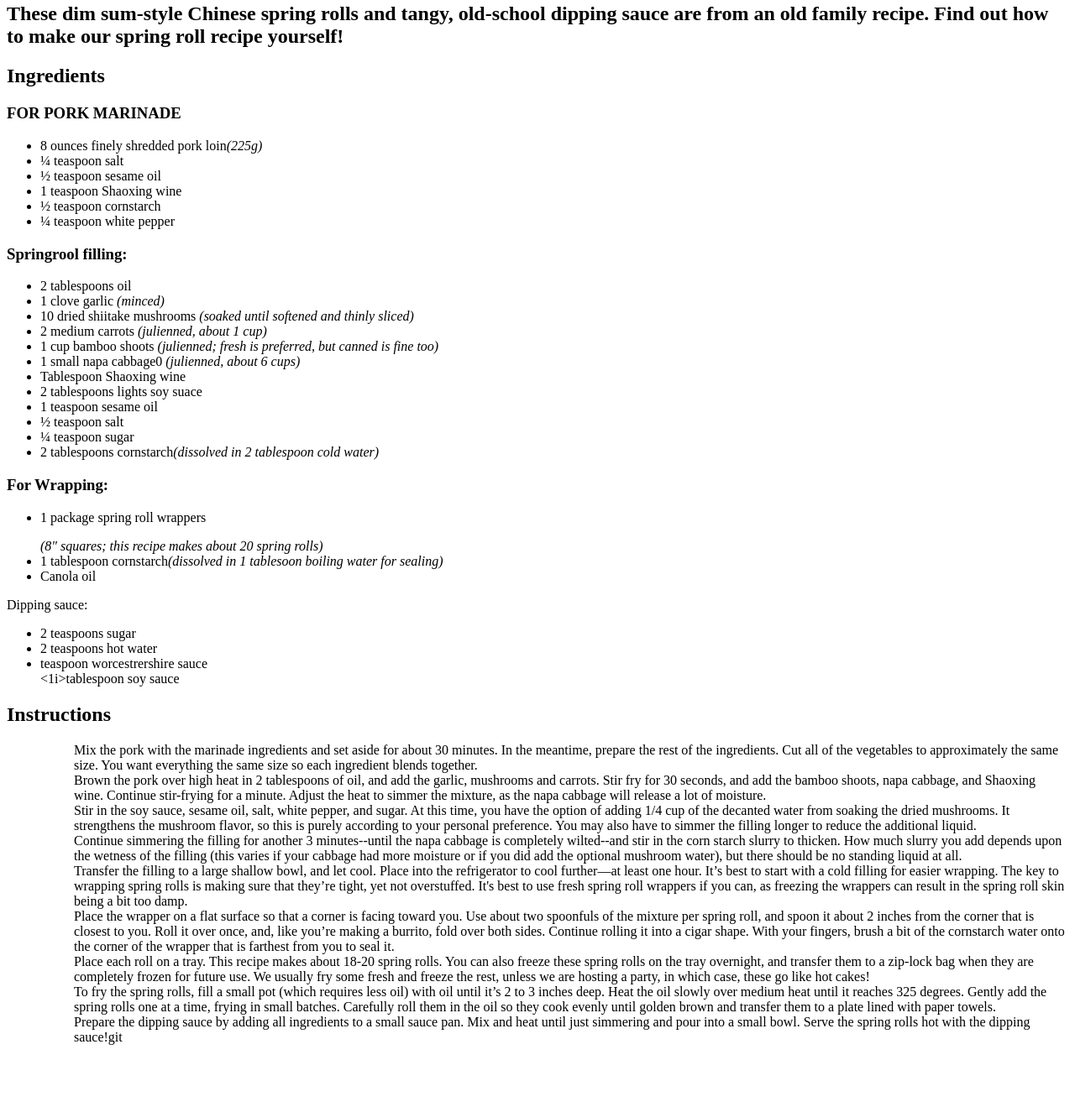
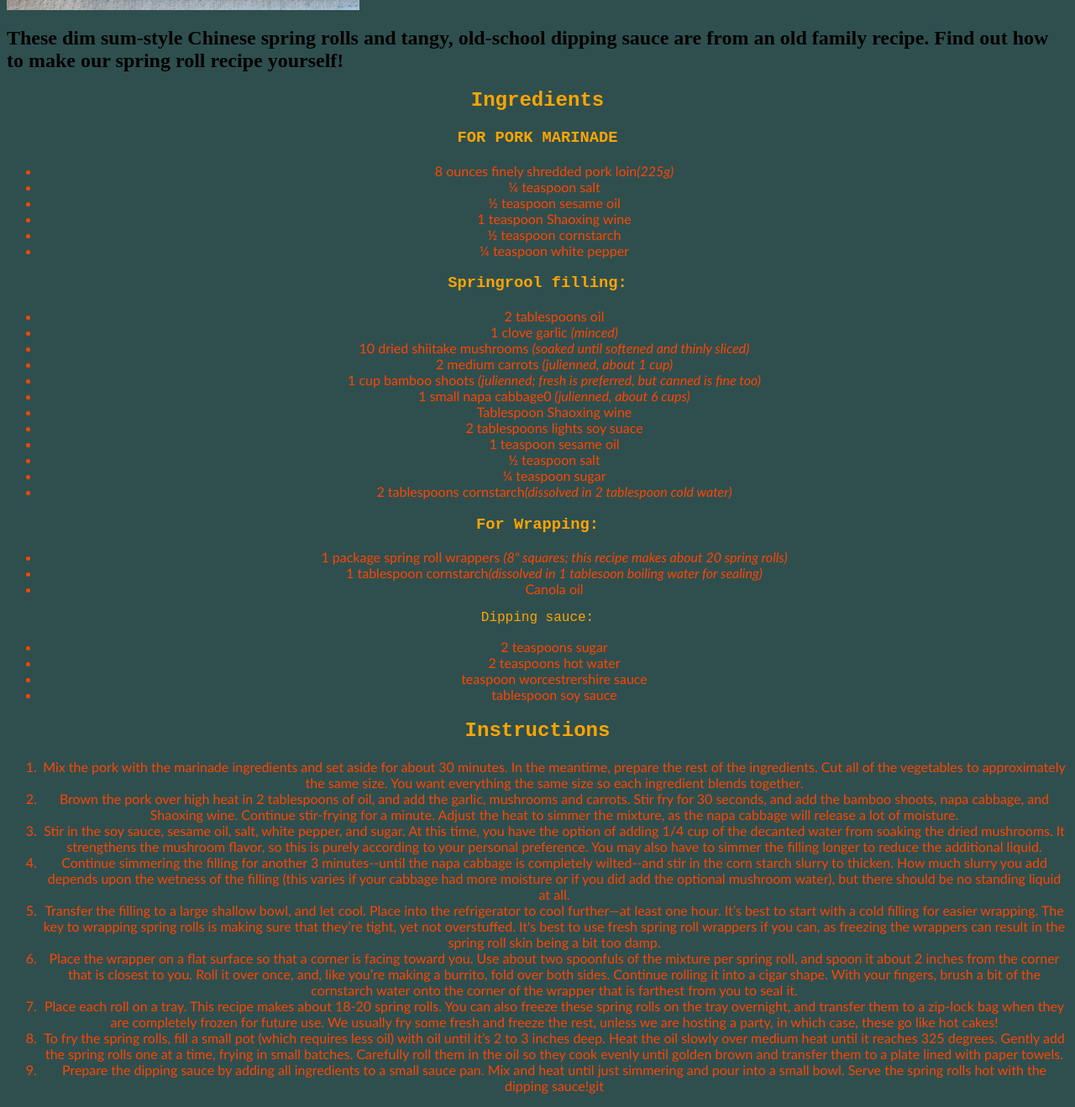
Before and after one commit to semboybeebop/odin-recipes, a plain HTML site: page recipes/spring-rolls.html in a window 1280 px wide. Shown: the part 503-1822 px from the top of the page at 84% size. Before the commit the page ends 1764 px from the top, so only its background shows below. Drawn offline with Linux system fonts and the light colour scheme.

Commit message:
add css to the spring-rolls.html file add decendant combinator to the css and apply to all lists within spring-roll file

```diff
--- a/recipes/spring-rolls.html
+++ b/recipes/spring-rolls.html
@@ -1,15 +1,15 @@
 <html>
-    <heading>
-        <h1>Spring Rolls</h1>
-        <p></p>
+    <head>
+        <link rel="stylesheet" href="../style.css">
+    </head>
+    <body>
+        <h1 class="title">Spring Rolls</h1>
         <img src="../images/spring-rolls.jpg" alt="a picture of the spring rolls being dipped in sauce" height="420" width="420">
-    </heading>
-    <body>
-        <p1><h2>These dim sum-style Chinese spring rolls and tangy, old-school dipping sauce are from an old family recipe. Find out how to make our spring roll recipe yourself!</h2></p1>
-        <P></P>
-        <p><h2>Ingredients</h2></p>
-        <p><h3>FOR PORK MARINADE</h3></p>
-        <ul>
+
+        <h2>These dim sum-style Chinese spring rolls and tangy, old-school dipping sauce are from an old family recipe. Find out how to make our spring roll recipe yourself!</h2>
+        <h2 class="subtitle">Ingredients</h2>
+        <h3 class="subtitle">FOR PORK MARINADE</h3>
+        <ul class="recipes">
             <li>8 ounces finely shredded pork loin<em>(225g)</em></li>
             <li>¼ teaspoon salt</li>
             <li>½ teaspoon sesame oil</li>
@@ -17,11 +17,11 @@
             <li>½ teaspoon cornstarch</li>
             <li>¼ teaspoon white pepper</li>
         </ul>
-        <p><h3>Springrool filling:</h3></p>
-        <ul>
+        <h3 class="subtitle">Springrool filling:</h3>
+        <ul class="recipes">
             <li>2 tablespoons oil</li>
             <li>1 clove garlic <em>(minced)</em></li>
-            <li>10 dried shiitake mushrooms <em>(soaked until softened and thinly sliced)</em></li>
+            <li >10 dried shiitake mushrooms <em>(soaked until softened and thinly sliced)</em></li>
             <li>2 medium carrots <em>(julienned, about 1 cup)</em></li>
             <li>1 cup bamboo shoots <em>(julienned; fresh is preferred, but canned is fine too)</em></li>
             <li>1 small napa cabbage0<em> (julienned, about 6 cups)</em></li>
@@ -32,31 +32,31 @@
             <li>¼ teaspoon sugar</li>
            <li>2 tablespoons cornstarch<em>(dissolved in 2 tablespoon cold water)</em></li>
         </ul>
-        <p><h3>For Wrapping:</h3></p>
-        <ul>
-            <li><p>1 package spring roll wrappers</p>
+        <h3 class="subtitle">For Wrapping:</h3>
+        <ul class="recipes">
+            <li>1 package spring roll wrappers
                 <em>(8" squares; this recipe makes about 20 spring rolls)</em></li>
             <li> 1 tablespoon cornstarch<em>(dissolved in 1 tablesoon boiling water for sealing)</em></li>
             <li>Canola oil</li>
         </ul>
-        <p>Dipping sauce:</p>
-        <ul>
+        <p class="subtitle">Dipping sauce:</p>
+        <ul class="recipes">
             <li>2 teaspoons sugar</li>
             <li>2 teaspoons hot water</li>
             <li>teaspoon worcestrershire sauce</li>
-            <1i>tablespoon soy sauce</1i>
+            <li>tablespoon soy sauce</li>
         </ul>
-        <p><h2>Instructions</h2></p>
-        <ol>
-            <ul>Mix the pork with the marinade ingredients and set aside for about 30 minutes. In the meantime, prepare the rest of the ingredients. Cut all of the vegetables to approximately the same size. You want everything the same size so each ingredient blends together.</ul>
-            <ul>Brown the pork over high heat in 2 tablespoons of oil, and add the garlic, mushrooms and carrots. Stir fry for 30 seconds, and add the bamboo shoots, napa cabbage, and Shaoxing wine. Continue stir-frying for a minute. Adjust the heat to simmer the mixture, as the napa cabbage will release a lot of moisture.</ul>
-            <ul>Stir in the soy sauce, sesame oil, salt, white pepper, and sugar. At this time, you have the option of adding 1/4 cup of the decanted water from soaking the dried mushrooms. It strengthens the mushroom flavor, so this is purely according to your personal preference. You may also have to simmer the filling longer to reduce the additional liquid.</ul>
-            <ul>Continue simmering the filling for another 3 minutes--until the napa cabbage is completely wilted--and stir in the corn starch slurry to thicken. How much slurry you add depends upon the wetness of the filling (this varies if your cabbage had more moisture or if you did add the optional mushroom water), but there should be no standing liquid at all.</ul>
-            <ul>Transfer the filling to a large shallow bowl, and let cool. Place into the refrigerator to cool further—at least one hour. It’s best to start with a cold filling for easier wrapping. The key to wrapping spring rolls is making sure that they’re tight, yet not overstuffed. It's best to use fresh spring roll wrappers if you can, as freezing the wrappers can result in the spring roll skin being a bit too damp.</ul>
-            <ul>Place the wrapper on a flat surface so that a corner is facing toward you. Use about two spoonfuls of the mixture per spring roll, and spoon it about 2 inches from the corner that is closest to you. Roll it over once, and, like you’re making a burrito, fold over both sides. Continue rolling it into a cigar shape. With your fingers, brush a bit of the cornstarch water onto the corner of the wrapper that is farthest from you to seal it.</ul>
-            <ul>Place each roll on a tray. This recipe makes about 18-20 spring rolls. You can also freeze these spring rolls on the tray overnight, and transfer them to a zip-lock bag when they are completely frozen for future use. We usually fry some fresh and freeze the rest, unless we are hosting a party, in which case, these go like hot cakes!</ul>
-            <ul>To fry the spring rolls, fill a small pot (which requires less oil) with oil until it’s 2 to 3 inches deep. Heat the oil slowly over medium heat until it reaches 325 degrees. Gently add the spring rolls one at a time, frying in small batches. Carefully roll them in the oil so they cook evenly until golden brown and transfer them to a plate lined with paper towels.</ul>
-            <ul>Prepare the dipping sauce by adding all ingredients to a small sauce pan. Mix and heat until just simmering and pour into a small bowl. Serve the spring rolls hot with the dipping sauce!git </ul>
+        <h2 class="subtitle">Instructions</h2>
+        <ol class="recipes">
+            <li>Mix the pork with the marinade ingredients and set aside for about 30 minutes. In the meantime, prepare the rest of the ingredients. Cut all of the vegetables to approximately the same size. You want everything the same size so each ingredient blends together.</li>
+            <li>Brown the pork over high heat in 2 tablespoons of oil, and add the garlic, mushrooms and carrots. Stir fry for 30 seconds, and add the bamboo shoots, napa cabbage, and Shaoxing wine. Continue stir-frying for a minute. Adjust the heat to simmer the mixture, as the napa cabbage will release a lot of moisture.</li>
+            <li>Stir in the soy sauce, sesame oil, salt, white pepper, and sugar. At this time, you have the option of adding 1/4 cup of the decanted water from soaking the dried mushrooms. It strengthens the mushroom flavor, so this is purely according to your personal preference. You may also have to simmer the filling longer to reduce the additional liquid.</li>
+            <li>Continue simmering the filling for another 3 minutes--until the napa cabbage is completely wilted--and stir in the corn starch slurry to thicken. How much slurry you add depends upon the wetness of the filling (this varies if your cabbage had more moisture or if you did add the optional mushroom water), but there should be no standing liquid at all.</li>
+            <li>Transfer the filling to a large shallow bowl, and let cool. Place into the refrigerator to cool further—at least one hour. It’s best to start with a cold filling for easier wrapping. The key to wrapping spring rolls is making sure that they’re tight, yet not overstuffed. It's best to use fresh spring roll wrappers if you can, as freezing the wrappers can result in the spring roll skin being a bit too damp.</li>
+            <li>Place the wrapper on a flat surface so that a corner is facing toward you. Use about two spoonfuls of the mixture per spring roll, and spoon it about 2 inches from the corner that is closest to you. Roll it over once, and, like you’re making a burrito, fold over both sides. Continue rolling it into a cigar shape. With your fingers, brush a bit of the cornstarch water onto the corner of the wrapper that is farthest from you to seal it.</li>
+            <li>Place each roll on a tray. This recipe makes about 18-20 spring rolls. You can also freeze these spring rolls on the tray overnight, and transfer them to a zip-lock bag when they are completely frozen for future use. We usually fry some fresh and freeze the rest, unless we are hosting a party, in which case, these go like hot cakes!</li>
+            <li>To fry the spring rolls, fill a small pot (which requires less oil) with oil until it’s 2 to 3 inches deep. Heat the oil slowly over medium heat until it reaches 325 degrees. Gently add the spring rolls one at a time, frying in small batches. Carefully roll them in the oil so they cook evenly until golden brown and transfer them to a plate lined with paper towels.</li>
+            <li>Prepare the dipping sauce by adding all ingredients to a small sauce pan. Mix and heat until just simmering and pour into a small bowl. Serve the spring rolls hot with the dipping sauce!git </ul>
         </ol>
     </body>
 </html>
--- a/style.css
+++ b/style.css
@@ -11,4 +11,10 @@ body {
 .subtitle {
     font-family: 'Courier New', Courier, monospace;
     color: orange;
+    text-align: center;
 }
+.recipes li {
+    color: orangered;
+    font-family: 'Gill Sans', 'Gill Sans MT', Calibri, 'Trebuchet MS', sans-serif;
+    text-align: center;
+}
```
